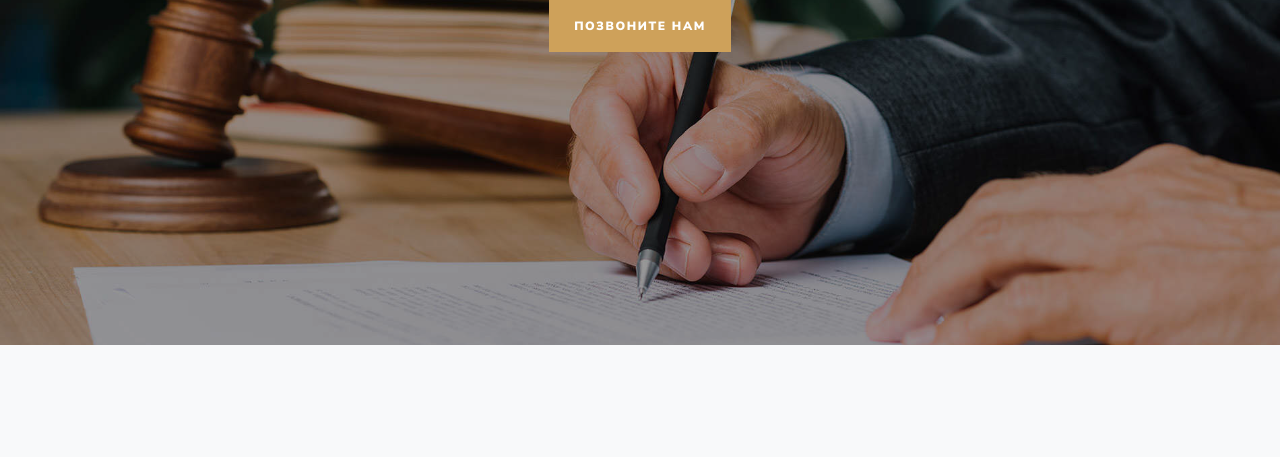
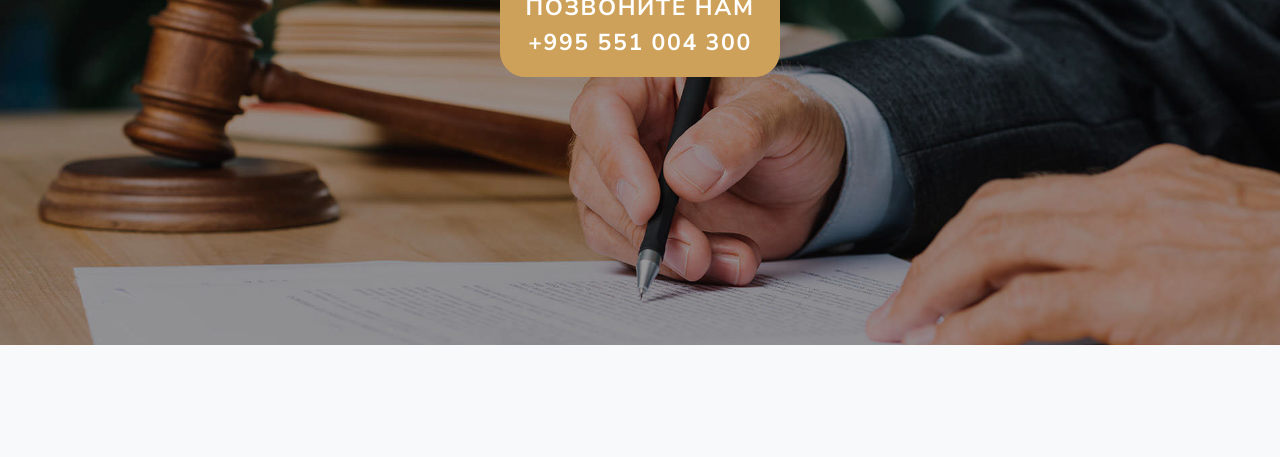
Before and after one commit to lfsge/lfs.github.io, a plain HTML site: page index_ru.html in a window 1280 px wide. Shown: the part 455-912 px from the top of the page. Drawn offline with nearby package versions, Linux system fonts and the light colour scheme; files whose address does not match are found by name.

Commit message:
Update index_ru.html

```diff
--- a/index_ru.html
+++ b/index_ru.html
@@ -102,7 +102,8 @@
           <div class="col-md-8 text-center" data-aos="fade-up" data-aos-delay="400">
             <h1 class="mb-4">Мы боремся за вас!</h1>
 
-            <p><a href="tel:+995551004300" class="btn btn-primary px-4 py-3">Позвоните нам</a></p>
+
+            <p><a href="tel:+995551004300" class="btn btn-primary px-4 py-3" style="font-weight:600;font-size:23px;border-radius:25px;">Позвоните нам<br>+995 551 004 300 </a></p>
           </div>
         </div>
       </div>
```
